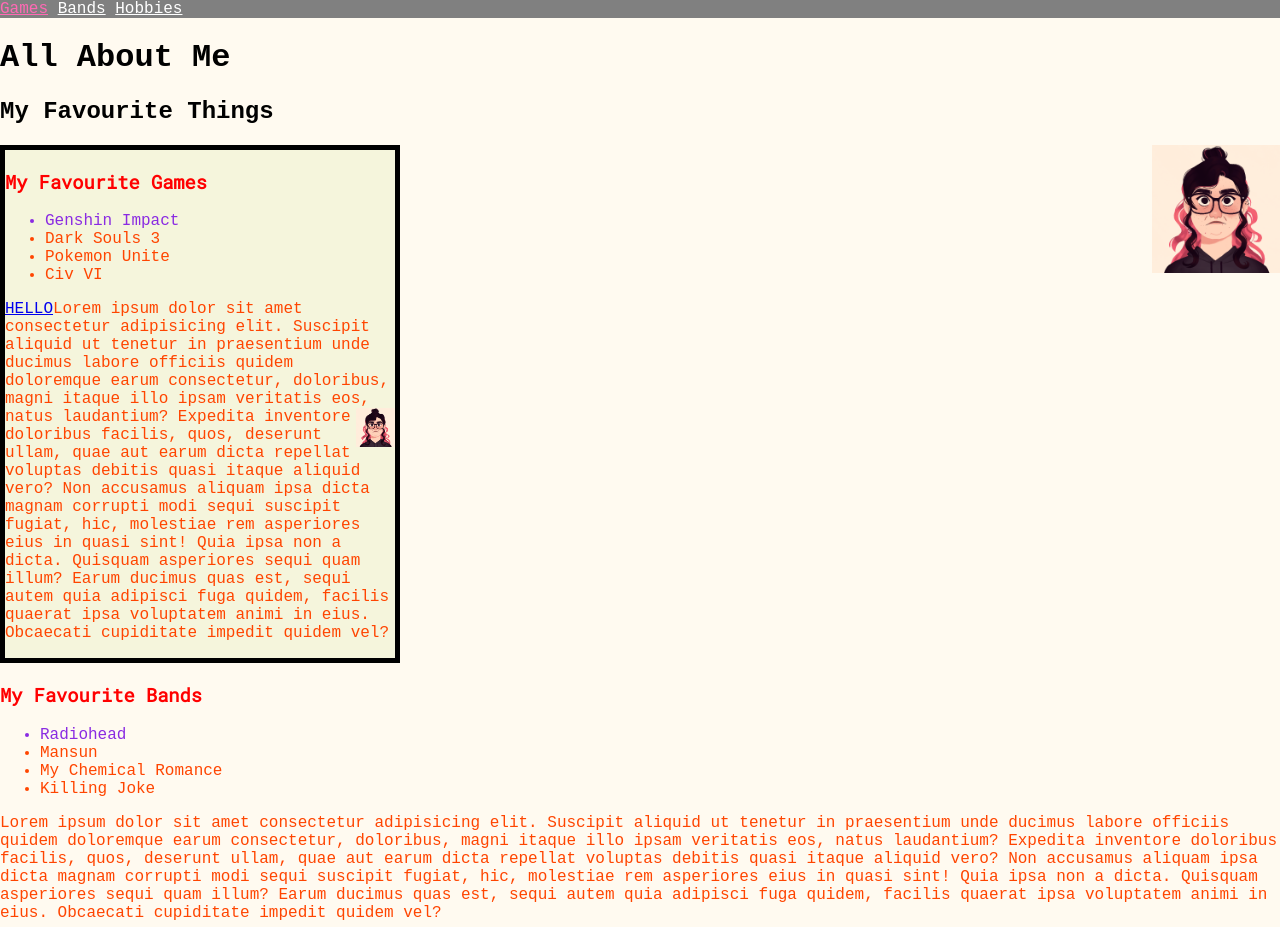
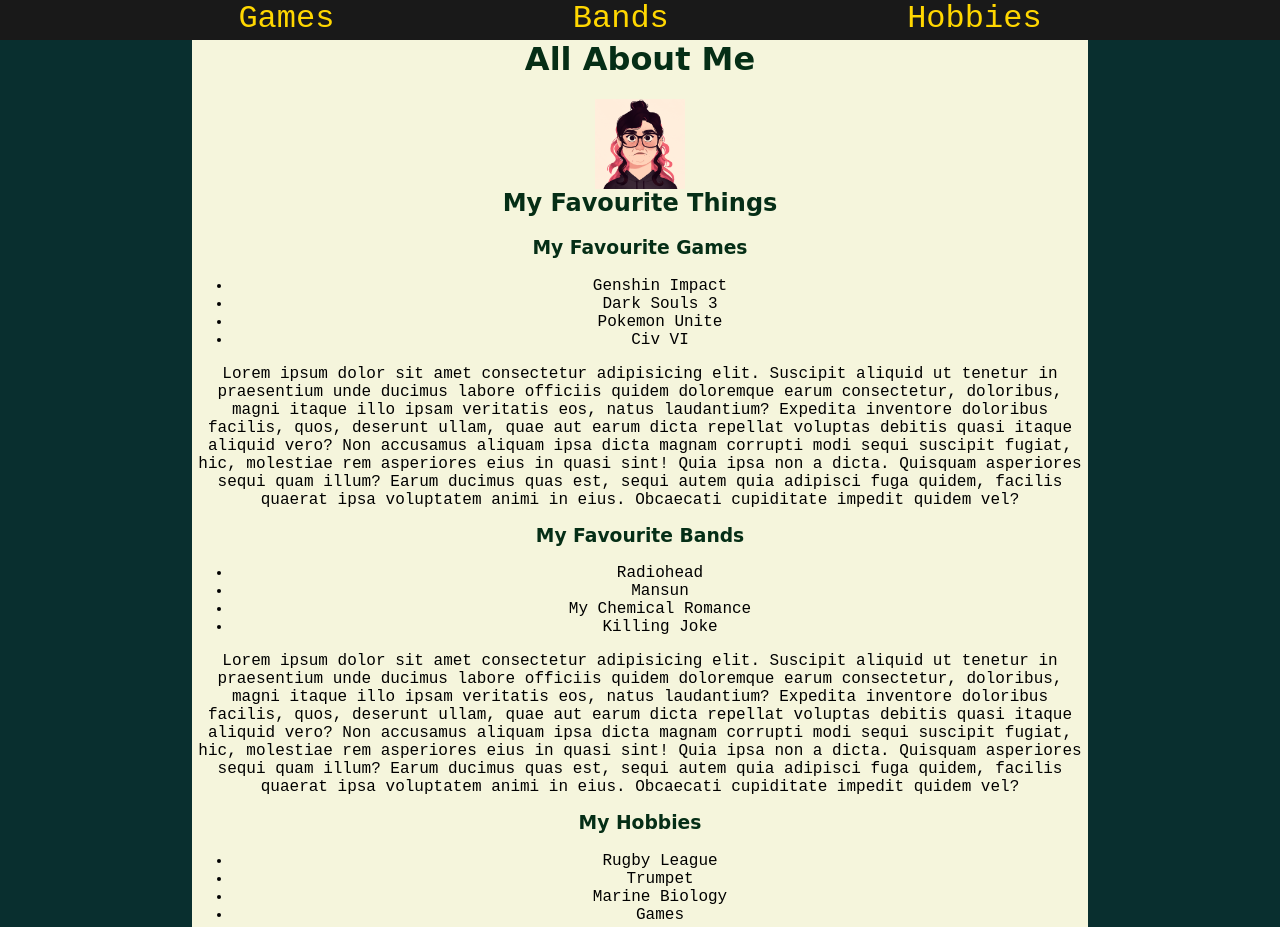
Before and after one commit to uglyfish1991/innovate_portfolio, a plain HTML site: page frontend/index.html in a window 1280 px wide. Shown: the top 927 px of the page. Drawn offline with Linux system fonts and the light colour scheme; a web font is replaced by a local one.

Commit message:
website fix

```diff
--- a/frontend/index.html
+++ b/frontend/index.html
@@ -10,18 +10,18 @@
 </head>
 
 <body>
-    <header>
-        <nav id="top">
-            <a href="#games">Games</a>
-            <a href="#bands">Bands</a>
-            <a href="#hobbies">Hobbies</a>
-        </nav>
 
+    <nav id="top">
+        <a href="#games">Games</a>
+        <a href="#bands">Bands</a>
+        <a href="#hobbies">Hobbies</a>
+    </nav>
+
+    <div class="content">
         <h1>All About Me</h1>
+        <img src="images/profile copy.png" alt="A picrew drawing of me with a miserable face">
         <h2>My Favourite Things</h2>
-    </header>
-    <img src="images/profile copy.png" alt="A picrew drawing of me with a miserable face">
-    <div class="content">
+
         <h3 id="games">
             My Favourite Games
         </h3>
@@ -31,11 +31,18 @@
             <li>Pokemon Unite</li>
             <li>Civ VI</li>
         </ul>
-        <p> <a href="https://www.google.com"> HELLO</a>Lorem ipsum dolor sit amet consectetur adipisicing elit. Suscipit aliquid ut tenetur in praesentium unde ducimus labore officiis quidem doloremque earum consectetur, doloribus, magni itaque illo ipsam veritatis eos, natus laudantium?     <img src="images/profile copy.png" alt="A picrew drawing of me with a miserable face">Expedita inventore doloribus facilis, quos, deserunt ullam, quae aut earum dicta repellat voluptas debitis quasi itaque aliquid vero? Non accusamus aliquam ipsa dicta magnam corrupti modi sequi suscipit fugiat, hic, molestiae rem asperiores eius in quasi sint! Quia ipsa non a dicta. Quisquam asperiores sequi quam illum? Earum ducimus quas est, sequi autem quia adipisci fuga quidem, facilis quaerat ipsa voluptatem animi in eius. Obcaecati cupiditate impedit quidem vel?</p>
+        <p> Lorem ipsum dolor sit amet consectetur adipisicing elit.
+            Suscipit aliquid ut tenetur in praesentium unde ducimus labore officiis quidem doloremque earum
+            consectetur, doloribus, magni itaque illo ipsam veritatis eos, natus laudantium? Expedita inventore
+            doloribus facilis, quos, deserunt ullam, quae aut earum dicta repellat voluptas debitis quasi itaque
+            aliquid vero? Non accusamus aliquam ipsa dicta magnam corrupti modi sequi suscipit fugiat, hic,
+            molestiae rem asperiores eius in quasi sint! Quia ipsa non a dicta. Quisquam asperiores sequi quam
+            illum? Earum ducimus quas est, sequi autem quia adipisci fuga quidem, facilis quaerat ipsa voluptatem
+            animi in eius. Obcaecati cupiditate impedit quidem vel?</p>
 
-    </div>
 
-    <div>
+
+
         <h3 id="bands">
             My Favourite Bands
         </h3>
@@ -45,10 +52,14 @@
             <li>My Chemical Romance</li>
             <li>Killing Joke</li>
         </ul>
-        <p>Lorem ipsum dolor sit amet consectetur adipisicing elit. Suscipit aliquid ut tenetur in praesentium unde ducimus labore officiis quidem doloremque earum consectetur, doloribus, magni itaque illo ipsam veritatis eos, natus laudantium? Expedita inventore doloribus facilis, quos, deserunt ullam, quae aut earum dicta repellat voluptas debitis quasi itaque aliquid vero? Non accusamus aliquam ipsa dicta magnam corrupti modi sequi suscipit fugiat, hic, molestiae rem asperiores eius in quasi sint! Quia ipsa non a dicta. Quisquam asperiores sequi quam illum? Earum ducimus quas est, sequi autem quia adipisci fuga quidem, facilis quaerat ipsa voluptatem animi in eius. Obcaecati cupiditate impedit quidem vel?</p>
-    </div>
+        <p>Lorem ipsum dolor sit amet consectetur adipisicing elit. Suscipit aliquid ut tenetur in praesentium unde
+            ducimus labore officiis quidem doloremque earum consectetur, doloribus, magni itaque illo ipsam
+            veritatis eos, natus laudantium? Expedita inventore doloribus facilis, quos, deserunt ullam, quae aut
+            earum dicta repellat voluptas debitis quasi itaque aliquid vero? Non accusamus aliquam ipsa dicta magnam
+            corrupti modi sequi suscipit fugiat, hic, molestiae rem asperiores eius in quasi sint! Quia ipsa non a
+            dicta. Quisquam asperiores sequi quam illum? Earum ducimus quas est, sequi autem quia adipisci fuga
+            quidem, facilis quaerat ipsa voluptatem animi in eius. Obcaecati cupiditate impedit quidem vel?</p>
 
-    <div>
         <h3 id="hobbies">
             My Hobbies
         </h3>
@@ -58,7 +69,14 @@
             <li>Marine Biology</li>
             <li>Games</li>
         </ul>
-        <p>Lorem ipsum dolor sit amet consectetur adipisicing elit. Suscipit aliquid ut tenetur in praesentium unde ducimus labore officiis quidem doloremque earum consectetur, doloribus, magni itaque illo ipsam veritatis eos, natus laudantium? Expedita inventore doloribus facilis, quos, deserunt ullam, quae aut earum dicta repellat voluptas debitis quasi itaque aliquid vero? Non accusamus aliquam ipsa dicta magnam corrupti modi sequi suscipit fugiat, hic, molestiae rem asperiores eius in quasi sint! Quia ipsa non a dicta. Quisquam asperiores sequi quam illum? Earum ducimus quas est, sequi autem quia adipisci fuga quidem, facilis quaerat ipsa voluptatem animi in eius. Obcaecati cupiditate impedit quidem vel?</p>
+        <p>Lorem ipsum dolor sit amet consectetur adipisicing elit. Suscipit aliquid ut tenetur in praesentium unde
+            ducimus labore officiis quidem doloremque earum consectetur, doloribus, magni itaque illo ipsam
+            veritatis eos, natus laudantium? Expedita inventore doloribus facilis, quos, deserunt ullam, quae aut
+            earum dicta repellat voluptas debitis quasi itaque aliquid vero? Non accusamus aliquam ipsa dicta magnam
+            corrupti modi sequi suscipit fugiat, hic, molestiae rem asperiores eius in quasi sint! Quia ipsa non a
+            dicta. Quisquam asperiores sequi quam illum? Earum ducimus quas est, sequi autem quia adipisci fuga
+            quidem, facilis quaerat ipsa voluptatem animi in eius. Obcaecati cupiditate impedit quidem vel?</p>
+
     </div>
     <footer>
         Thank you for visiting!
--- a/frontend/style.css
+++ b/frontend/style.css
@@ -1,38 +1,38 @@
-@import url('https://fonts.googleapis.com/css2?family=Roboto+Condensed&family=Roboto+Mono&display=swap');
-
-@font-face {
-    font-family: myfont;
-    src: url(Rumpi.ttf);
-}
+@import url('https://fonts.googleapis.com/css2?family=Koulen&family=Space+Mono&display=swap');
 
 *{
     font-family: 'myfont' , monospace;
 }
 
 body {
-    background-color: floralwhite;
+    background-color: rgb(9, 47, 47);
     margin: 0px;
 }
 
-h3 {
-    color: red;
-    font-family: 'Roboto Mono', monospace;
+h1,h2,h3 {
+    margin-top: 0px;
+    text-align: center;
+    color: rgb(5, 46, 22);
+    font-family: 'Koulen', cursive;
 }
 
 li, p{
-    color: orangered;
+    color: black;
+    text-align: center;
 }
 
-.fancy{
-    color:blueviolet
-}
 
 #top{
-    background-color: grey;
+    background-color: rgb(25, 25, 25);
+    height: 5vh;
+    display: flex;
+    justify-content: space-evenly;
 }
 
 #top a{
-    color: white;
+    color: gold;
+    font-size: 2em;
+    text-decoration: none;
 }
 
 #top a:hover{
@@ -41,13 +41,15 @@
 
 img{
     width: 10%;
-    float:right;
+    margin-left: auto;
+    margin-right: auto;
+    display: block;
 }
 
 .content{
     background-color: beige;
-    border: 5px solid black;
-    width:400px;
-    overflow:auto;
-    box-sizing: border-box;
+    width: 70%;
+    margin-left: auto;
+    margin-right: auto;
+    display: block;
 }
```
